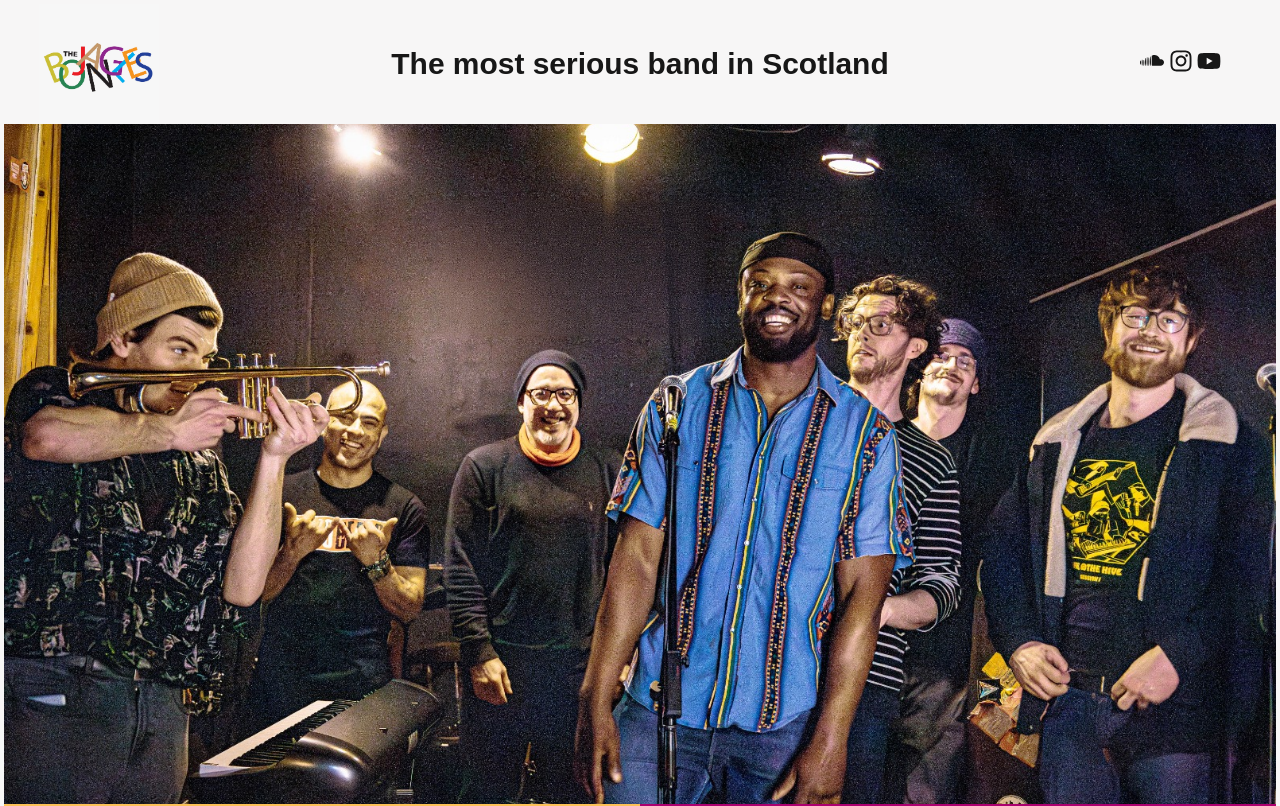
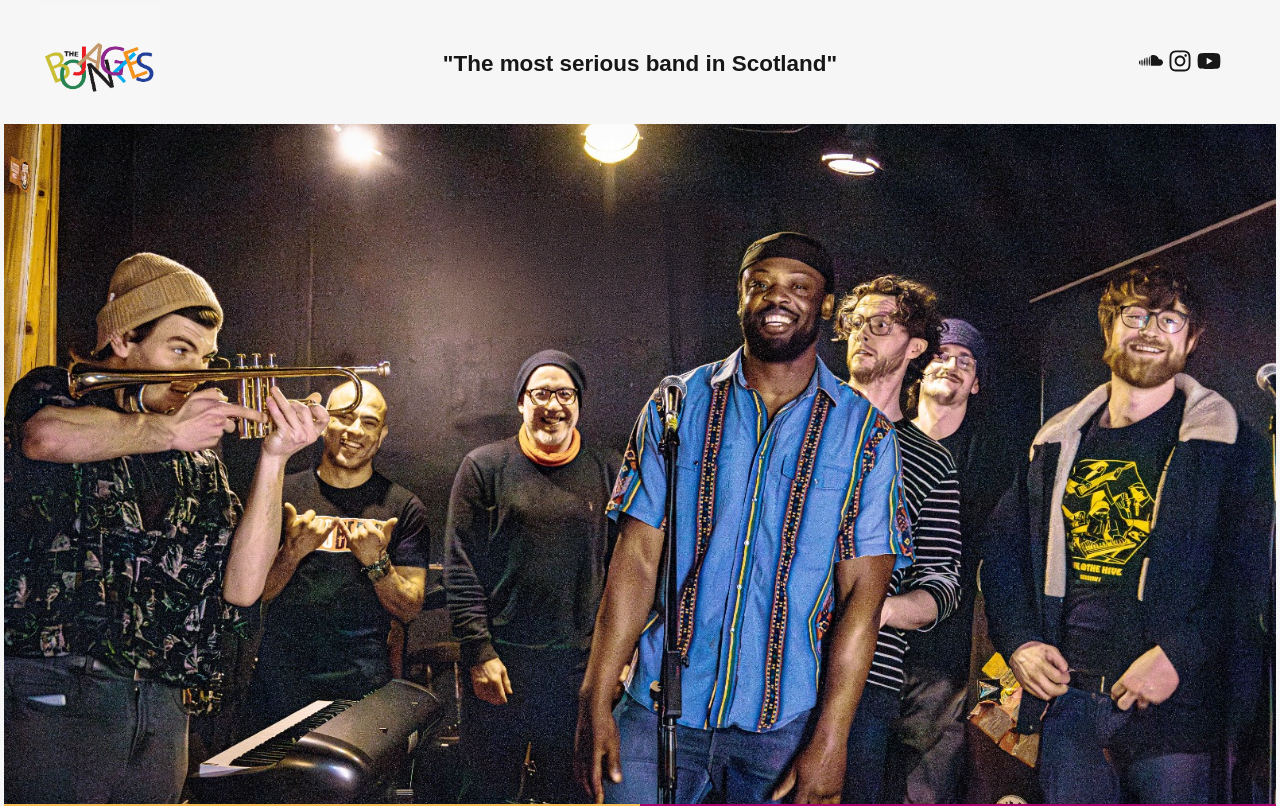
Before and after one commit to Mik20393/the-bojangles-web-app, a Next.js app: page / in a window 1280 px wide. Shown: the top 806 px of the page. Built offline with nearby package versions, Linux system fonts and the light colour scheme.

Commit message:
Adding quotation marks to band slogan

```diff
--- a/src/app/page.js
+++ b/src/app/page.js
@@ -15,6 +15,9 @@ import ContactSectionContent from "@/components/contactSection";
 import bandLogo from "@/public/logo.jpg"
 
 export default function Home() {
+
+  const bandSlogan = "\"The most serious band in Scotland\""
+
   return (
     <div className={styles.main}>
 
@@ -32,7 +35,7 @@ export default function Home() {
               />
             </div>
             <div className={`${styles.bandSlogan} ${styles.displayFlexCenter}`}>
-              <h3>The most serious band in Scotland</h3>
+              <h3>{bandSlogan}</h3>
             </div>
             <div className={styles.socialsContainer}>
               <h1><a href="https://www.soundcloud.com/the-bojangles"><FaSoundcloud /></a></h1>
--- a/src/app/page.module.css
+++ b/src/app/page.module.css
@@ -45,8 +45,8 @@
 }
 
 .bandSlogan {
-  font-size: 2vw;
-  width: 70vw;
+  font-size: 1.5vw;
+  width: 50vw;
 }
 
 .socialsContainer {
```
